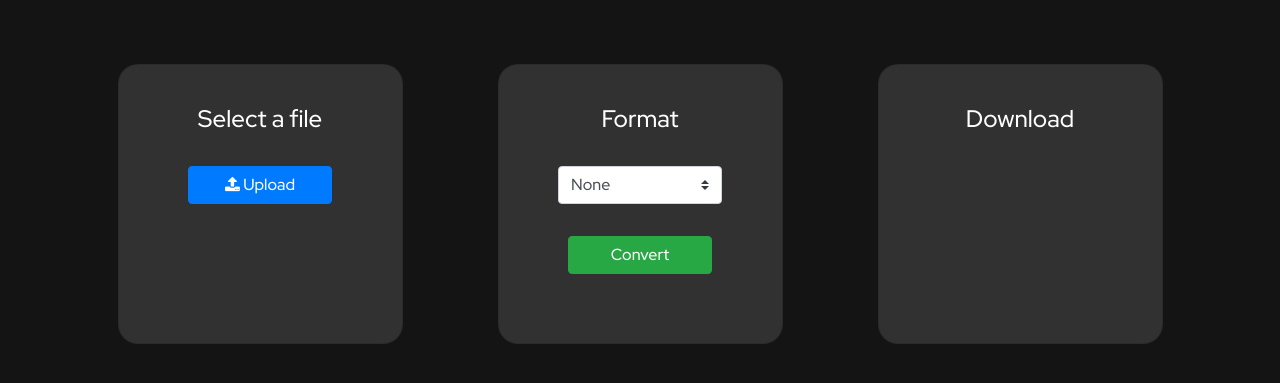
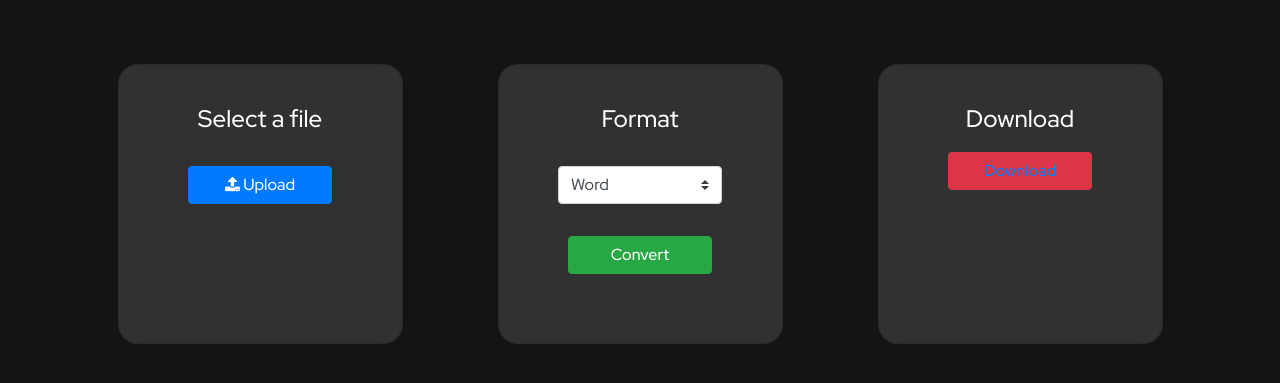
Before and after one commit to Suryam26/PDF-converter, a Django app: page / in a window 1280 px wide. Shown: the part 130-513 px from the top of the page. Run offline with Django 3.2, Linux system fonts and the light colour scheme; some libraries are stand-ins or nearby versions.

Commit message:
Download button added and working

```diff
--- a/PDFconverter/settings.py
+++ b/PDFconverter/settings.py
@@ -122,4 +122,5 @@ USE_TZ = True
 STATIC_URL = '/static/'
 # media directory in the root directory
 MEDIA_ROOT = os.path.join(BASE_DIR, 'convert/temp/pdf')
-MEDIA_URL = '/media/'
+DOWNLOAD_ROOT = os.path.join(BASE_DIR, 'convert/temp/word')
+DOWNLOAD_URL = '/'
--- a/PDFconverter/urls.py
+++ b/PDFconverter/urls.py
@@ -15,10 +15,12 @@ Including another URLconf
 """
 from django.contrib import admin
 from django.urls import path
+from django.conf.urls.static import static
+from django.conf import settings
 from django.views.generic import TemplateView
 from convert import views
 
 urlpatterns = [
     path('admin/', admin.site.urls),
     path('', views.Upload, name='home'),
-]
+] + static(settings.DOWNLOAD_URL, document_root=settings.DOWNLOAD_ROOT)
--- a/convert/static/js/script.js
+++ b/convert/static/js/script.js
@@ -0,0 +1,6 @@
+$('#fileType').change(function (e) {
+    let fileName = $('#uploadButton')[0].files[0].name;
+    let fileType = $("#fileType option:selected").val();
+    let newName = fileName.slice(0, -4) + fileType;
+    $("#downloadButton").attr("href", newName);
+    });
--- a/convert/templates/index.html
+++ b/convert/templates/index.html
@@ -50,7 +50,7 @@
                             <div class="card-text btn-wrapper btn btn-primary px-4 my-3">
                                 <i class="fa fa-upload" aria-hidden="true"></i>
                                 Upload
-                                <input type="file" name="{{ form.uploadFile.name }}">
+                                <input id="uploadButton" type="file" name="{{ form.uploadFile.name }}">
                             </div>
 
                     </div>
@@ -60,11 +60,10 @@
                 <div id="upload" class="card col-10 col-lg-3 col-md-5 mx-auto my-3">
                     <div class="card-body text-center p-4">
                         <h4 class="card-title my-3">Format</h2>
-                            <select class="custom-select dark my-3" name="{{ form.convertFormat.name }}">
-                                <option selected>None</option>
-                                <option value="Word">Word</option>
-                                <option value="2">Two</option>
-                                <option value="3">Three</option>
+                            <select class="custom-select dark my-3" id="fileType" name="{{ form.convertFormat.name }}">
+                                <option selected value=".docx">Word</option>
+                                <option value=".pptx">PowerPoint</option>
+                                <option value=".xlsx">Excel</option>
                             </select>
                             <button type="submit" class="btn btn-success my-3">Convert</button>
                     </div>
@@ -74,7 +73,9 @@
                 <div id="upload" class="card col-10 col-lg-3 col-md-5 mx-auto my-3">
                     <div class="card-body text-center p-4">
                         <h4 class="card-title my-3">Download</h2>
-
+                            <button class="btn btn-danger">
+                                <a id="downloadButton" href="/">Download</a>
+                            </button>
                     </div>
                 </div>
 
```
